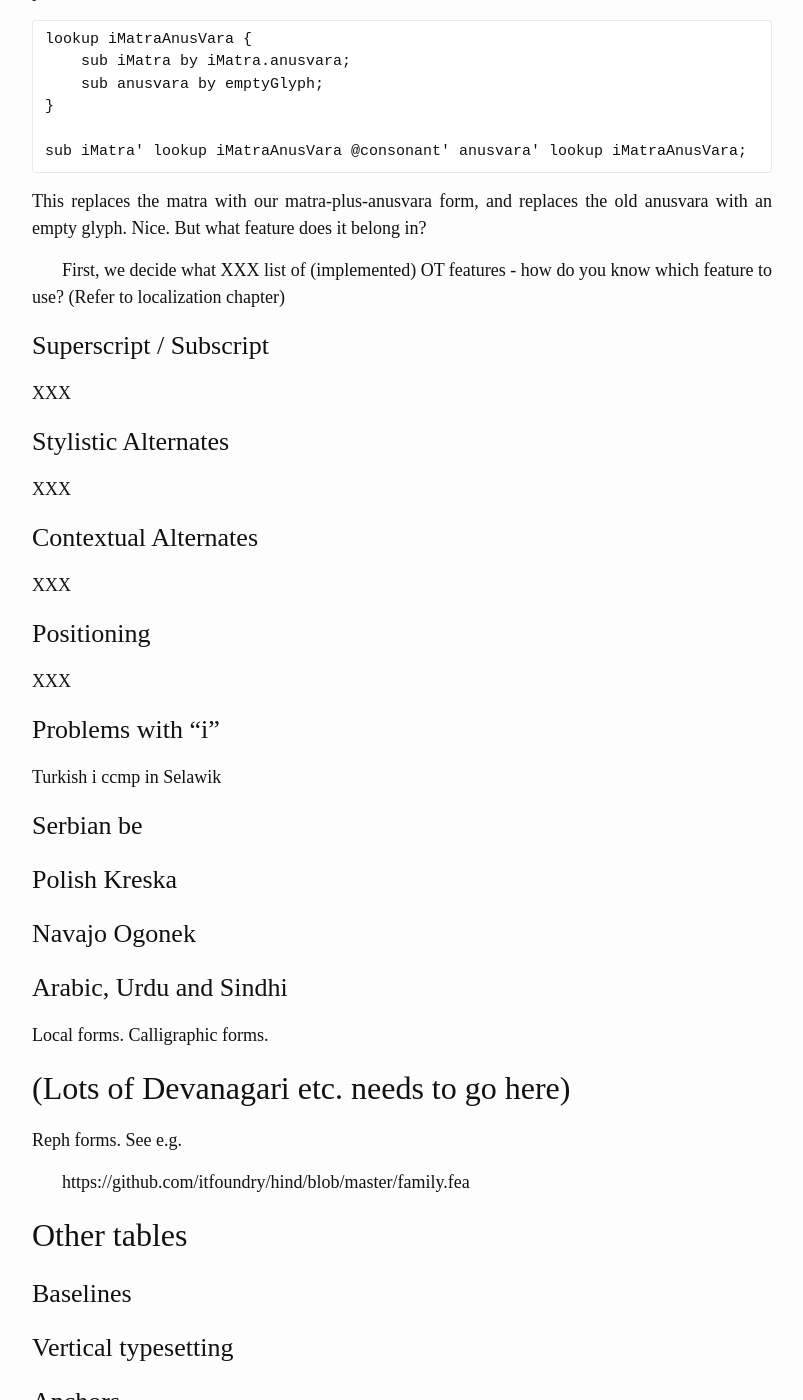
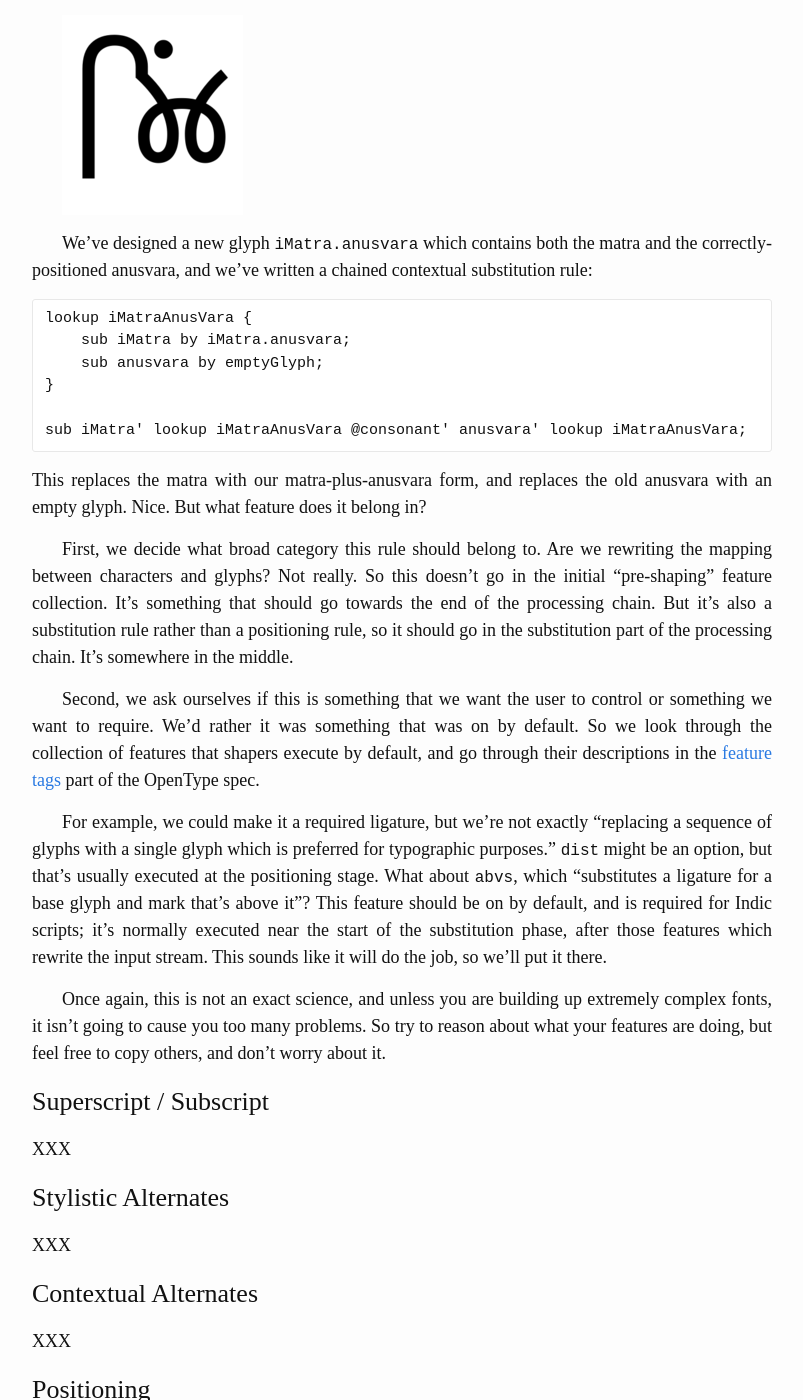
Before and after one commit to simoncozens/fonts-and-layout, a Jekyll site: the page built from localisation.md, in a window 1280 px wide and 1400 px high, scrolled down 3272 px. Shown: the whole window, without its empty margins (238-1041 px from the left). Built offline with Jekyll 4.4.1, drawn with Linux system fonts in a browser that asks for light colours; some of the changed text lies outside the part shown.

Commit message:
“Excuse me, sir, were you aware that you were doing a contextual chained substitution inside a positioning feature?”

```diff
--- a/localisation.md
+++ b/localisation.md
@@ -55,6 +55,8 @@
 
 But while copying others is a good way to get started, it's also helpful to reason for oneself about what your font ought to do. There are two parts to being able to do this. The first is a general understanding of the OpenType Layout process and how the shaper operates, and by now you should have some awareness of this. The second is a careful look at the [feature tags list](https://docs.microsoft.com/en-us/typography/opentype/spec/featuretags) of the OpenType specification to see if any of them seem to fit what we're doing.
 
+> Don't get *too* stressed out about choosing the right feature for your rules. If you put the rule in a strange feature but your font behaves in the way that you want it to, that's good enough; there is no OpenType Police who will tell you off for violating the specification. Heck, you can put substitution rules in the `kern` feature if you like, and people might look at you funny but it'll probably work fine. The only time this gets critical is when we are talking about (a) features which are selected by the user interface of the application doing the layout (for example, the `smcp` feature is usually turned on when the user asks for small caps, and it would be bizarre - and arguably *wrong* - if this also turned on additional ligatures), and (b) more complex fonts with a large number of rules which need to be processed in a specific order. Getting things in the right place in the processing chain will increase the chances of your font behaving in the way you expect it to, and, more importantly, will reduce the chances of features interacting with each other in unexpected ways.
+
 Let's suppose we are implementing a font for the Takri script of north-west India. There's no Script Development Standard for Takri, so we're on our own. We've designed our glyphs, but we've found a problem. When a consonant has a i-matra and an anusvara, we'd like to move the anusvara closer to the matra. So instead of:
 
 ![](localisation/takri-1.png)
@@ -74,9 +76,13 @@
 
 This replaces the matra with our matra-plus-anusvara form, and replaces the old anusvara with an empty glyph. Nice. But what feature does it belong in?
 
-First, we decide what
-XXX list of (implemented) OT features - how do you know which feature to use?
-(Refer to localization chapter)
+First, we decide what broad category this rule should belong to. Are we rewriting the mapping between characters and glyphs? Not really. So this doesn't go in the initial "pre-shaping" feature collection. It's something that should go towards the end of the processing chain. But it's also a substitution rule rather than a positioning rule, so it should go in the substitution part of the processing chain. It's somewhere in the middle.
+
+Second, we ask ourselves if this is something that we want the user to control or something we want to require. We'd rather it was something that was on by default. So we look through the collection of features that shapers execute by default, and go through their descriptions in the [feature tags](https://docs.microsoft.com/en-us/typography/opentype/spec/featuretags) part of the OpenType spec.
+
+For example, we could make it a required ligature, but we're not exactly "replacing a sequence of glyphs with a single glyph which is preferred for typographic purposes." `dist` might be an option, but that's usually executed at the positioning stage. What about `abvs`, which "substitutes a ligature for a base glyph and mark that's above it"? This feature should be on by default, and is required for Indic scripts; it's normally executed near the start of the substitution phase, after those features which rewrite the input stream. This sounds like it will do the job, so we'll put it there.
+
+Once again, this is not an exact science, and unless you are building up extremely complex fonts, it isn't going to cause you too many problems. So try to reason about what your features are doing, but feel free to copy others, and don't worry about it.
 
 ### Superscript / Subscript
 
```
